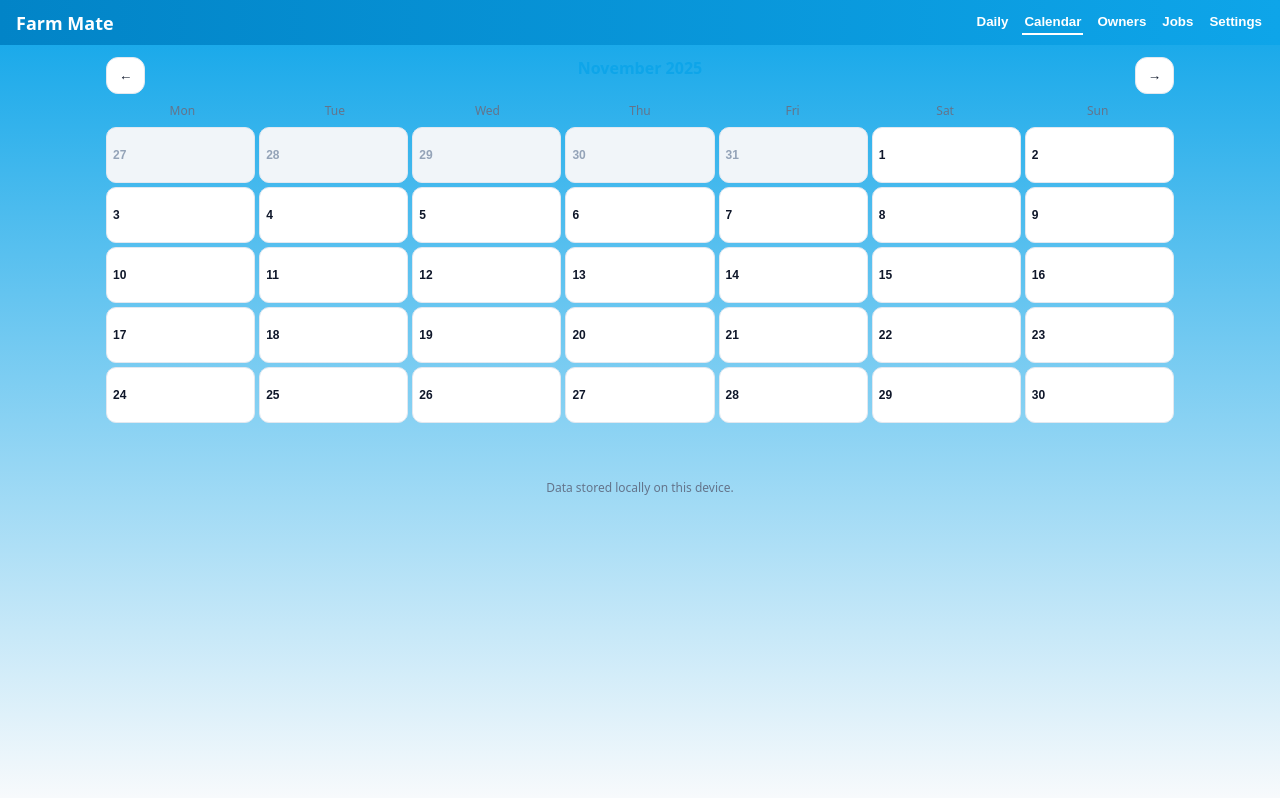
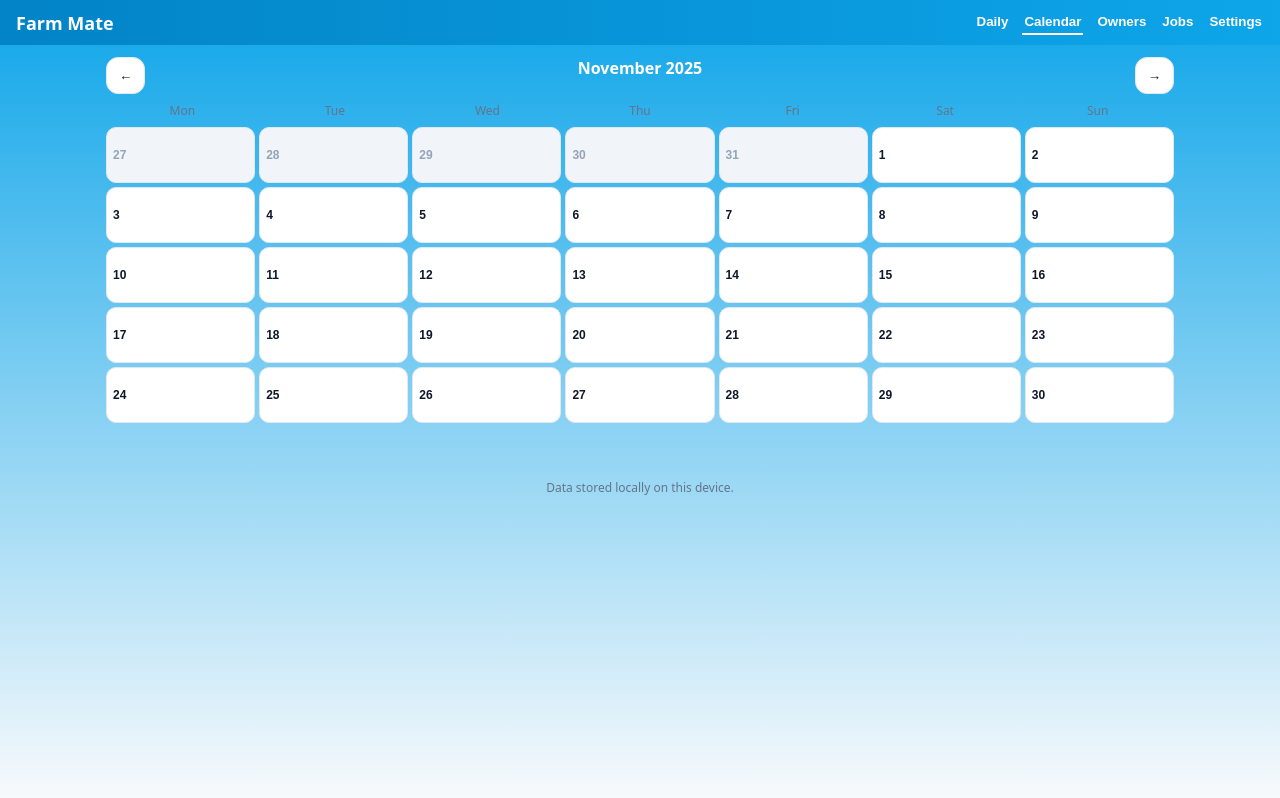
Before and after one commit to RapiDic3/farm-mate, a React (Vite) app: page / in a window 1280 px wide. Both pictures are taken after a click on the button "Calendar". Built offline with nearby package versions, Linux system fonts and the light colour scheme; the HTML template or start-up script is replaced by a standard one.

Commit message:
Update App.jsx

```diff
--- a/src/App.jsx
+++ b/src/App.jsx
@@ -116,11 +116,23 @@ export default function App() {
     const label=first.toLocaleString(undefined,{month:"long",year:"numeric"});
     return (
       <div className="stack">
-        <div className="hstack" style={{justifyContent:"space-between"}}>
-          <button className="btn" onClick={()=>setCalendarMonth(addMonths(calendarMonth,-1))}>←</button>
-          <div style={{fontWeight:700,color:"#0ea5e9"}}>{label}</div>
-          <button className="btn" onClick={()=>setCalendarMonth(addMonths(calendarMonth,1))}>→</button>
-        </div>
+<div className="stack">
+  <div className="hstack" style={{ justifyContent: "space-between" }}>
+    <button
+      className="btn"
+      onClick={() => setCalendarMonth(addMonths(calendarMonth, -1))}
+    >
+      ←
+    </button>
+    <div style={{ fontWeight: 700, color: "#fff" }}>{label}</div>
+    <button
+      className="btn"
+      onClick={() => setCalendarMonth(addMonths(calendarMonth, 1))}
+    >
+      →
+    </button>
+  </div>
+</div>
         <div className="muted small" style={{display:"grid",gridTemplateColumns:"repeat(7,1fr)",textAlign:"center"}}>
           {["Mon","Tue","Wed","Thu","Fri","Sat","Sun"].map(d=><div key={d}>{d}</div>)}
         </div>
```
